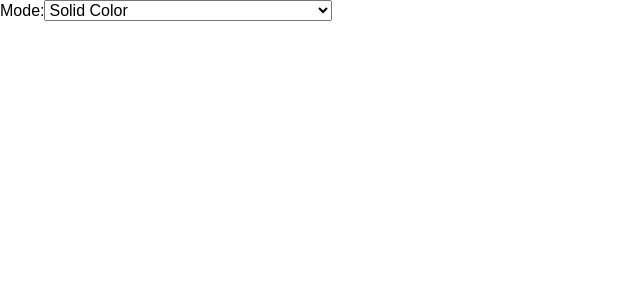
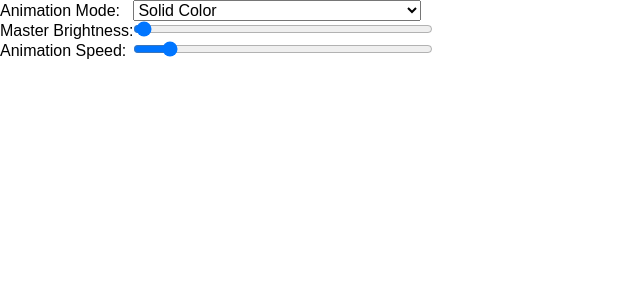
Before and after one commit to jackw01/led-control, a Flask app: page / in a window 1280 px wide. Shown: the top 300 px of the page, without its empty margins (0-640 px from the left). Run offline with Flask 2, Linux system fonts and the light colour scheme; some libraries are stand-ins or nearby versions.

Commit message:
form generator with sliders and select menu

```diff
--- a/ledcontrol/animationcontroller.py
+++ b/ledcontrol/animationcontroller.py
@@ -11,11 +11,6 @@ class ColorHSV:
         return colorsys.hsv_to_rgb(h, s, v)
 
 class AnimationController:
-    paramSchema = (
-        { 'key': 'master_brightness', 'range' : (0, 1), 'unit' : '' },
-        { 'key': 'animation_speed', 'range' : (0, 100), 'unit' : 'LEDs/sec' },
-    )
-
     def __init__(self):
         self.params = {
             'master_brightness' : 1,
--- a/ledcontrol/app.py
+++ b/ledcontrol/app.py
@@ -3,8 +3,23 @@ from flask import Flask, render_template, request, jsonify
 from ledcontrol.animationcontroller import AnimationController
 from ledcontrol.ledmodes import LEDAnimationMode
 
-def add_spaces(text):
+def camel_case_to_title(text):
     return re.sub(r'((?<=[a-z])[A-Z]|(?<!\A)[A-Z](?=[a-z]))', r' \1', text)
+
+def snake_case_to_title(text):
+    return text.replace('_', ' ').title()
+
+class FormItem:
+    def __init__(self, control, key, type, label='', min=0, max=1, step=0.01, options=(), val=0, unit=''):
+        self.control = control
+        self.label = label if label != '' else snake_case_to_title(key)
+        self.key = key
+        self.type = type
+        self.min = min
+        self.step = step
+        self.options = options
+        self.val = type(val)
+        self.unit = unit
 
 def create_app():
     app = Flask(__name__)
@@ -12,9 +27,17 @@ def create_app():
 
     @app.route('/')
     def index():
-        return render_template('index.html',
-        animation_mode = int(animation_controller.params['animation_mode']),
-        animation_modes = [add_spaces(e.name) for e in LEDAnimationMode])
+        form = (
+            FormItem('select', 'animation_mode', int,
+                     options=[camel_case_to_title(e.name) for e in LEDAnimationMode]),
+            FormItem('range', 'master_brightness', float, min=0, max=1, step=0.001),
+            FormItem('range', 'animation_speed', float, min=0, max=100, step=10, unit='LEDs/sec')
+        )
+
+        for item in form:
+            item.val = item.type(animation_controller.params[item.key])
+
+        return render_template('index.html', form=form, params=animation_controller.params)
 
     @app.route('/setparam')
     def set_param():
--- a/ledcontrol/templates/index.html
+++ b/ledcontrol/templates/index.html
@@ -15,22 +15,30 @@
 </head>
 <body class="body-dark">
   <table class="input-table">
+    {% for input in form %}
       <tr>
         <td>
-        <span class="label">Mode: </span>
+          <span class="label">{{ input.label }}: </span>
         </td>
         <td>
+          {% if input.control == 'select' %}
             <span class="select-container dark-button" style="width:288px">
-          <select style="width:288px" class="update-on-change" autocomplete="off" id="animation_mode">
-            {% for mode in animation_modes %}
-              <option value="{{ loop.index0 }}" {% if loop.index0 == animation_mode %}selected="selected"{% endif %}>
-                {{ mode }}
+              <select style="width:288px" class="update-on-change" autocomplete="off" id="{{ input.key }}">
+                {% for opt in input.options %}
+                  <option value="{{ loop.index0 }}" {% if loop.index0 == input.val %}selected{% endif %}>
+                    {{ opt }}
                   </option>
                 {% endfor %}
               </select>
             </span>
+          {% elif input.control == 'range' %}
+            <span class="slider-container">
+              <input type="range" style="width:300px" min="{{ input.min }}" max="{{ input.max }}" step="{{ input.step }}" value="{{ input.val }}" class="dark-slider update-on-change" id="{{ input.key }}">
+            </span>
+          {% endif %}
         </td>
       </tr>
+    {% endfor %}
   </table>
   <script src="https://ajax.googleapis.com/ajax/libs/jquery/2.1.4/jquery.min.js"></script>
   <script src="static/js/main.js"></script>
```
Lines whose indentation alone changed are shown as unchanged.
